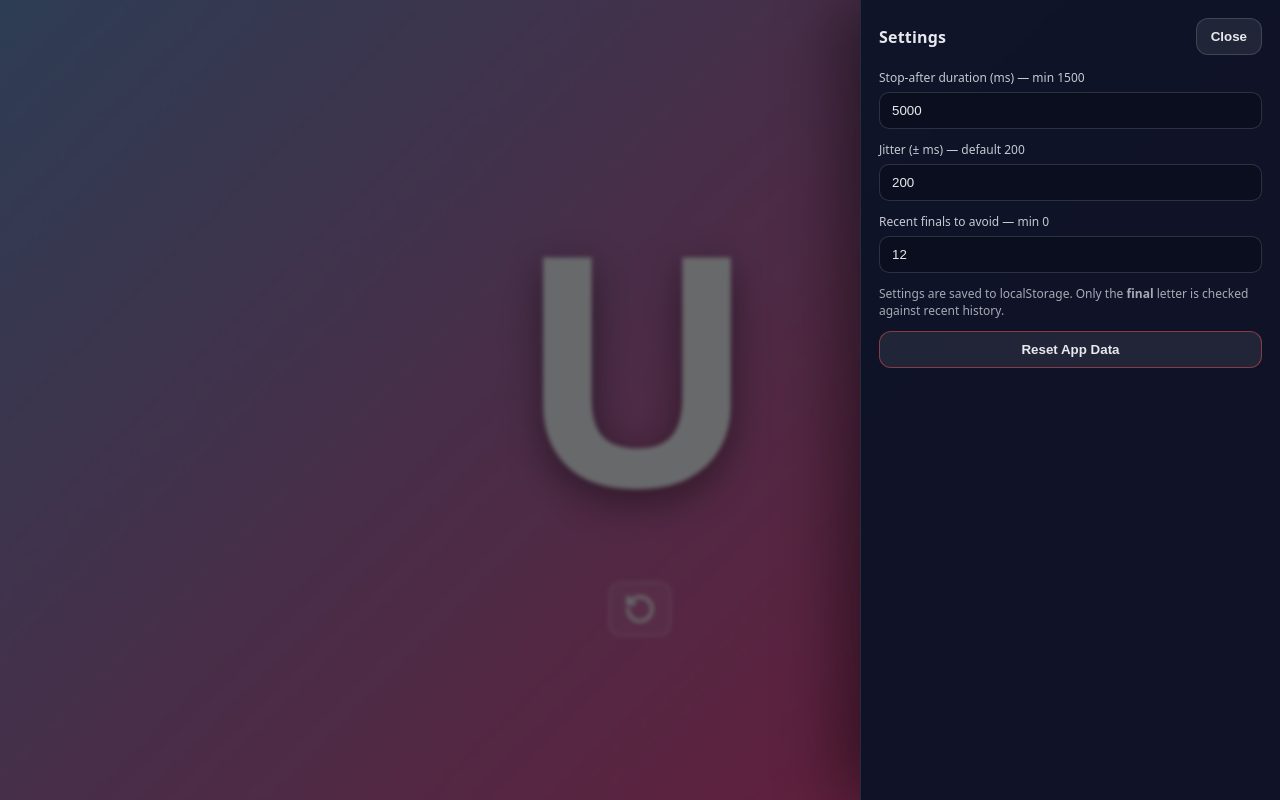
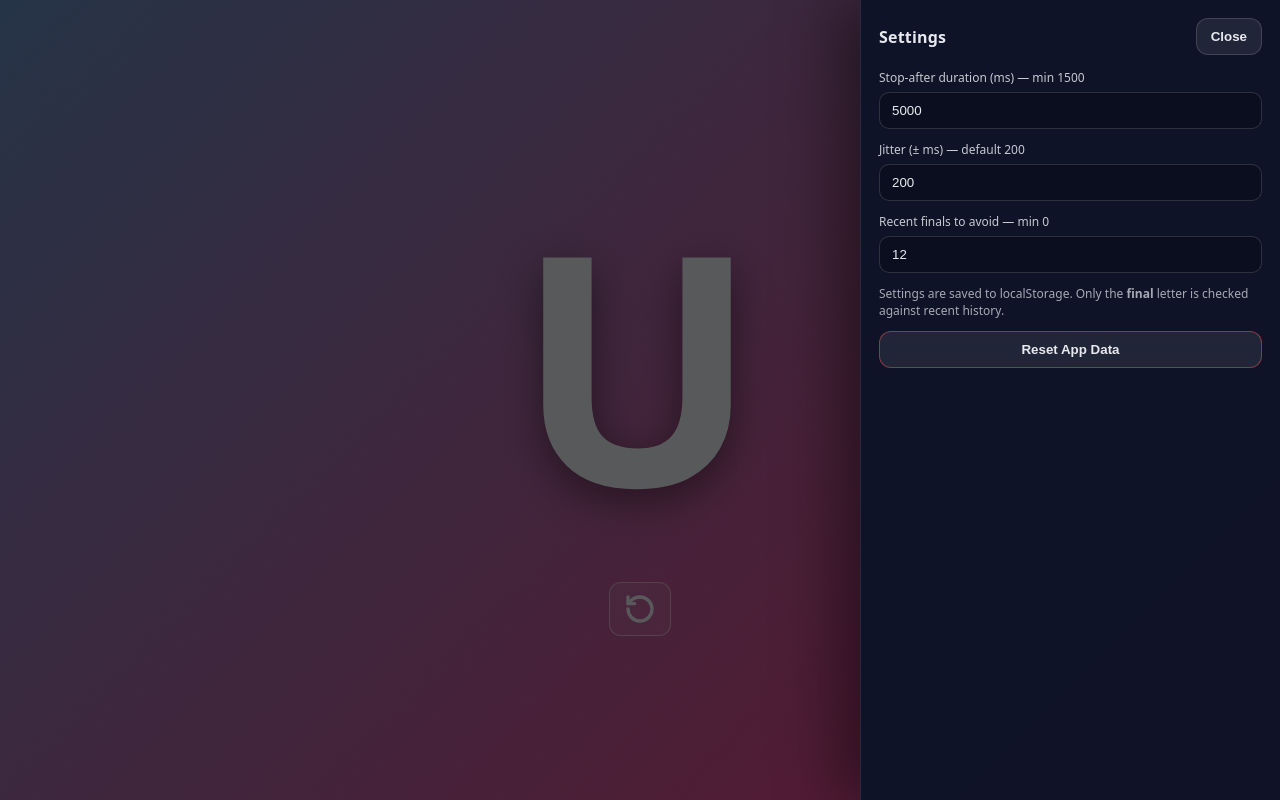
Before and after one commit to vdgodse/mtz-ads-playing-fetch, a React (Vite) app: page / in a window 1280 px wide. Both pictures are taken after a click on the button "Settings". Built offline with nearby package versions, Linux system fonts and the light colour scheme.

Commit message:
use brightness filter instead of blur as it causes artifacts

```diff
--- a/src/Settings.tsx
+++ b/src/Settings.tsx
@@ -45,7 +45,7 @@ function SettingsBackdrop() {
         inset: 0,
         zIndex: 20,
         background: "rgba(0, 0, 0, 0.55)",
-        backdropFilter: "blur(2px)",
+        backdropFilter: "brightness(0.85)",
         border: "none",
         padding: 0,
         margin: 0,
```
